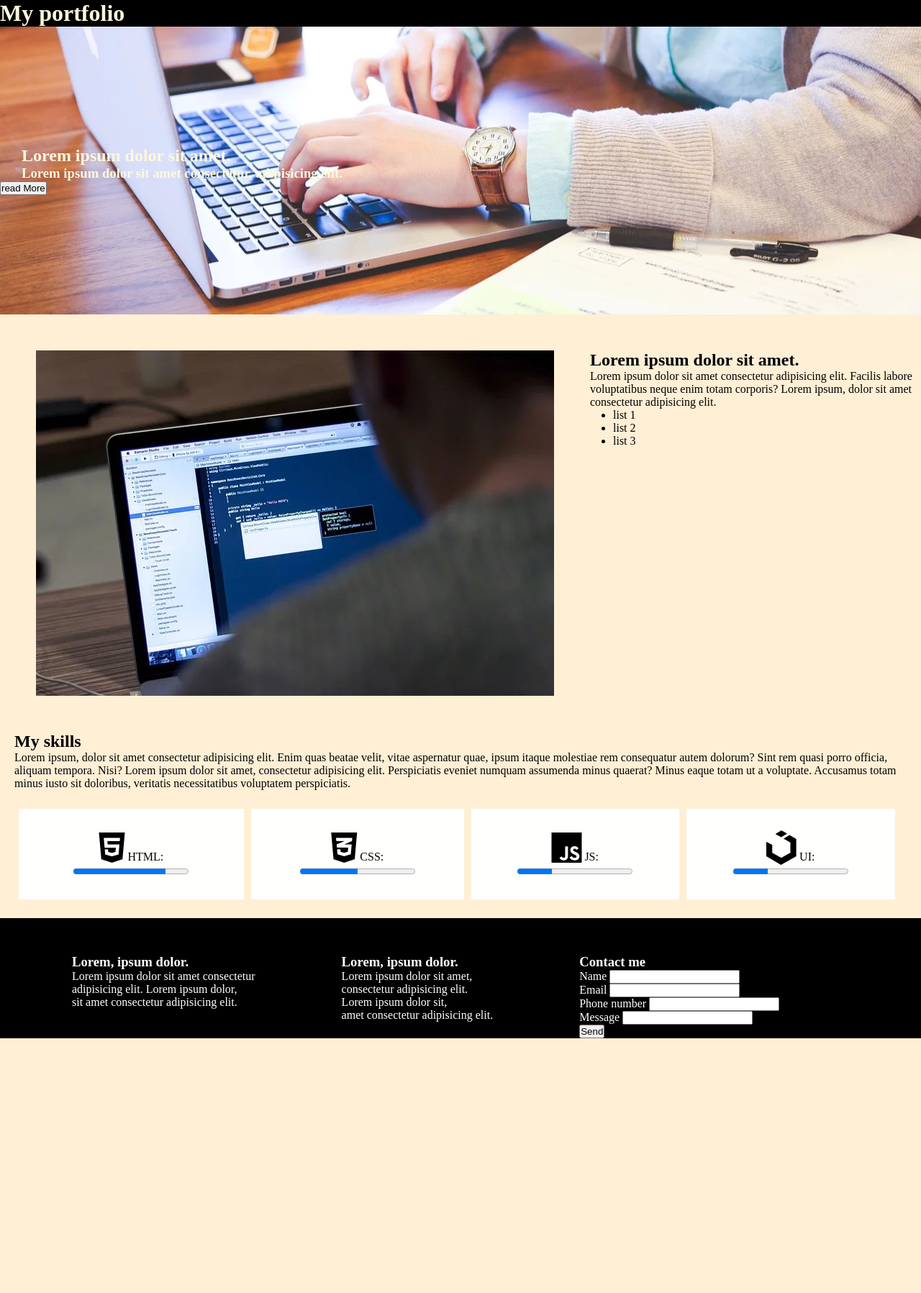
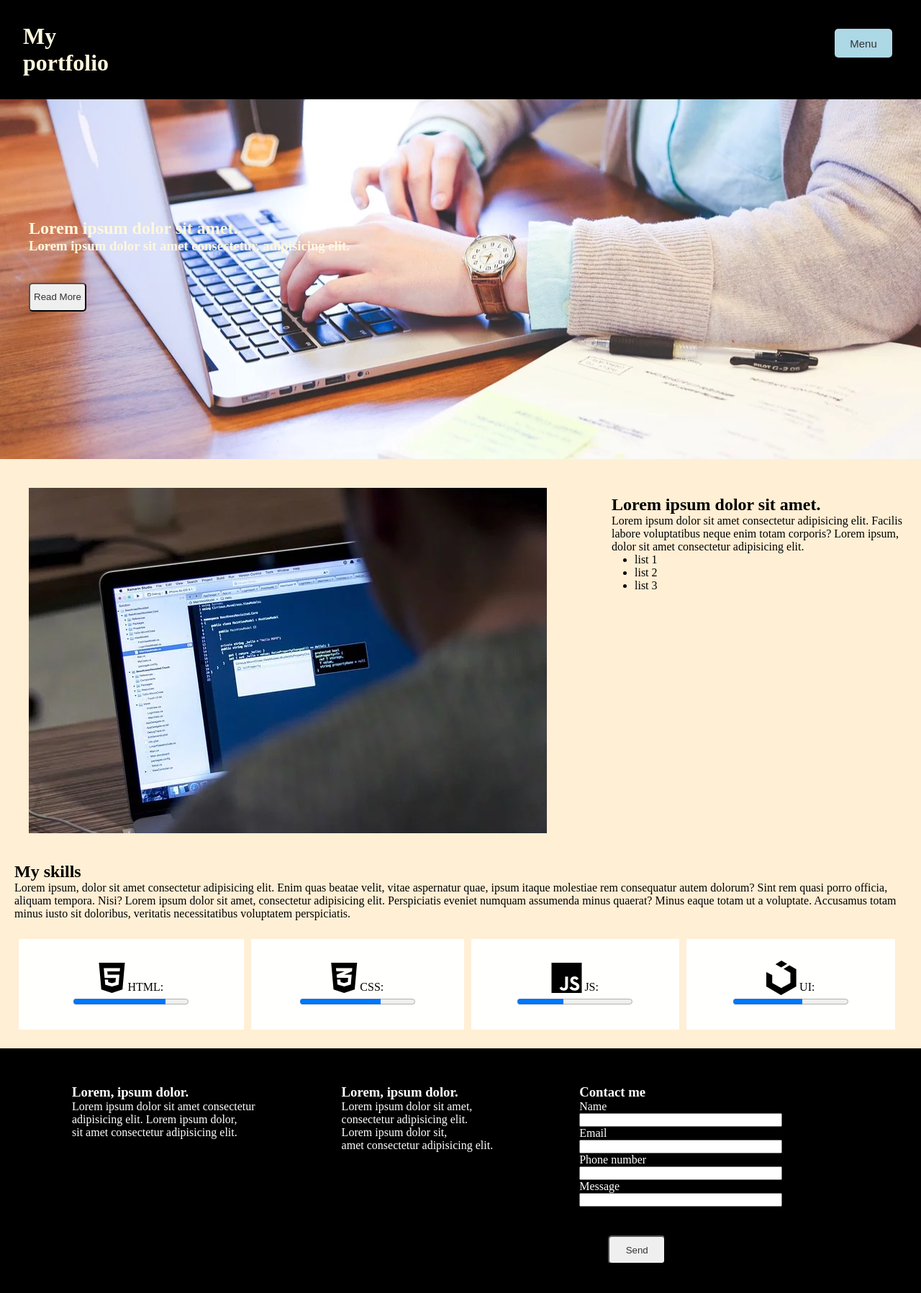
Before and after one commit to sarfojoe/Reack_20k, a plain HTML site: page 13_portfolio_project/index.html in a window 1280 px wide. Shown: the whole page at 72% size. Before the commit the page ends 1473 px from the top, so only its background shows below. Drawn offline with Linux system fonts and the light colour scheme.

Commit message:
update on deskstop vertion

```diff
--- a/13_portfolio_project/index.html
+++ b/13_portfolio_project/index.html
@@ -14,6 +14,14 @@
             <h1>My portfolio</h1>
         </div>
         <div class="nav"></div>
+        <div class="dropdown">
+            <button class="dropbtn">Menu</button>
+            <div class="dropdown-content">
+              <a href="#">Link 1</a>
+              <a href="#">Link 2</a>
+              <a href="#">Link 3</a>
+            </div>
+          </div>
     </header>
     <section>
         <div class="container">
@@ -24,7 +32,7 @@
             <h3>Lorem ipsum dolor sit amet consectetur, adipisicing elit.</h3>
         </div>
         <div class="btn-readMore">
-            <button type="button">read More</button>
+            <button type="button">Read More</button>
         </div>
         </div>
     </section>
@@ -36,6 +44,7 @@
 
     </p>
     <ul>
+
         <li class="item">list 1</li>
         <li class="item">list 2</li>
         <li class="item">list 3</li>
@@ -56,19 +65,19 @@
     <div class="fonts2">
     <i class="fab fa-css3-alt fa-3x"></i>
         <label for="file">CSS:</label>
-<progress id="file" value="50" max="100"> 50% </progress>
+<progress id="file" value="70" max="100"> 70% </progress>
     </div>
 
     <div class="fonts3">
     <i class="fab fa-js fa-3x"></i>
         <label for="file">JS:</label>
-<progress id="file" value="30" max="100"> 30% </progress>
+<progress id="file" value="40" max="100"> 40% </progress>
     </div>
 
     <div class="fonts4">
     <i class="fab fa-uikit fa-3x"></i>
     <label for="file">UI:</label>
-<progress id="file" value="30" max="100"> 30% </progress>
+<progress id="file" value="60" max="100"> 60% </progress>
     </div>
     </div>
     </section>
@@ -101,11 +110,6 @@
                         <input type="text" name="message" id="message"/>
                 </div>
                 <button type="submit"> Send</button>
-
-
-
-
-
         </form>
     </div>
 </footer>
--- a/13_portfolio_project/style.css
+++ b/13_portfolio_project/style.css
@@ -2,16 +2,67 @@
   margin: 0;
   padding: 0;
 }
-.header {
+header {
   display: flex;
   background-color: black;
+  min-height: 20px;
+}
+@media screen and (min-width: 660px) {
+  header {
+      float: none;
+      width: 100%;
+  }
 }
 .logo {
   color: cornsilk;
+  margin: 2rem;
+  float: left;
 }
+
+/* Dropdown Button */
+.dropbtn {
+  background-color: lightblue;
+  color: #333;
+  font-size: 15px;
+  border: none;
+}
+
+.dropdown {
+  position: relative;
+  display: inline-block;
+  margin-left: 56rem;
+}
+
+
+/* Dropdown Content (Hidden by Default) */
+.dropdown-content {
+  display: none;
+  position: absolute;
+  background-color: #f1f1f1;
+  min-width: 160px;
+  box-shadow: 0px 8px 16px 0px rgba(0,0,0,0.2);
+  z-index: 1;
+}
+
+/* Links inside the dropdown */
+.dropdown-content a {
+  color: black;
+  padding: 12px 16px;
+  text-decoration: none;
+  display: block;
+}
+
+/* Change color of dropdown links on hover */
+.dropdown-content a:hover {background-color: #ddd;}
+
+/* Show the dropdown menu on hover */
+.dropdown:hover .dropdown-content {display: block;}
+
+/* Change the background color of the dropdown button when the dropdown content is shown */
+.dropdown:hover .dropbtn {background-color: cornsilk;}
 .container {
   background: url("laptop2.webp") center center / cover;
-  height: 400px;
+  height: 500px;
   width: auto;
   background-color: #333;
   display: flex;
@@ -20,11 +71,19 @@
 }
 .text {
   color: cornsilk;
-  margin-left: 30px;
+  margin-left: 40px;
 }
-.btn-readmore {
-  color: darkcyan;
 
+button {
+  width: 80px;
+  height: 40px;
+  border-radius: 5px;
+  margin: 40px;
+  color: #333;
+
+}
+button:hover {
+  background: lightblue;
 }
 #section {
   height: 50px;
@@ -35,13 +94,10 @@
 #section-a {
   display: flex;
 }
-.image2 {
-  margin-left: 50px;
-  margin-top: 50px;
-}
+
 img {
-  margin-top: 50px;
-  margin-bottom: 50px;
+  margin: 40px;
+
 }
 ul {
   margin-left: 2rem;
@@ -89,7 +145,7 @@ ul {
   background: black;
   color: #fff;
   display: flex;
-  margin-bottom: 30px;
+  min-height: 200px;
 }
 .text4 {
   margin-left: 100px;
@@ -104,6 +160,10 @@ ul {
 .contact {
   margin-left: 20px;
   margin-top: 50px;
+}
+input {
+  width: 100%;
+
 }
 
 body {
```
